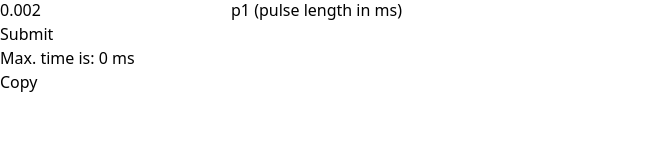
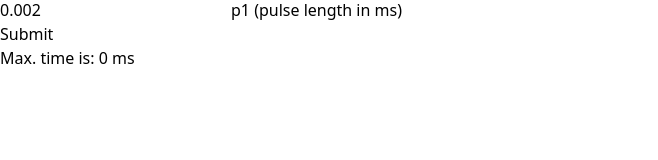
Before and after one commit to LucasLoe/dq-time-step-generator, a React (Vite) app: page / in a window 1280 px wide. Shown: the part 122-282 px from the top of the page, without its empty margins (0-658 px from the left). Built offline with nearby package versions, Linux system fonts and the light colour scheme.

Commit message:
finished

```diff
--- a/src/App.tsx
+++ b/src/App.tsx
@@ -143,8 +143,8 @@ function App() {
 						</p>
 					</div>
 				</div>
-				<div className='relative'>
-					<div className='relative text-slate-800 px-2 py-4 mx-auto mt-8 text-center font-mono max-h-64 max-w-md overflow-auto whitespace-pre-wrap bg-slate-100 shadow-inner rounded'>
+				<div className='relative max-w-md mx-auto'>
+					<div className='relative text-slate-800 px-2 py-4 mx-auto mt-8 text-center font-mono max-h-64 overflow-auto whitespace-pre-wrap bg-slate-100 shadow-inner rounded'>
 						{timeSteps.length > 0 &&
 							timeSteps.map((num, idx) => {
 								return (
@@ -155,12 +155,14 @@ function App() {
 							})}
 					</div>
 
-					<button
-						className='absolute top-2 right-2 text-white bg-slate-700 hover:bg-slate-800 focus:ring-4 focus:outline-none focus:ring-slate-300 font-medium rounded text-sm w-fit px-2 py-2 text-center dark:bg-slate-600 dark:hover:bg-slate-700 dark:focus:ring-slate-800'
-						onClick={() => navigator.clipboard.writeText(timeSteps.join("\n"))}
-					>
-						Copy
-					</button>
+					{timeSteps && timeSteps.length > 0 && (
+						<button
+							className='absolute top-2 right-2 text-white bg-slate-700 hover:bg-slate-800 focus:ring-4 focus:outline-none focus:ring-slate-300 font-medium rounded text-sm w-fit px-2 py-2 text-center dark:bg-slate-600 dark:hover:bg-slate-700 dark:focus:ring-slate-800'
+							onClick={() => navigator.clipboard.writeText([...timeSteps].join("\n"))}
+						>
+							Copy
+						</button>
+					)}
 				</div>
 			</div>
 		</>
```
